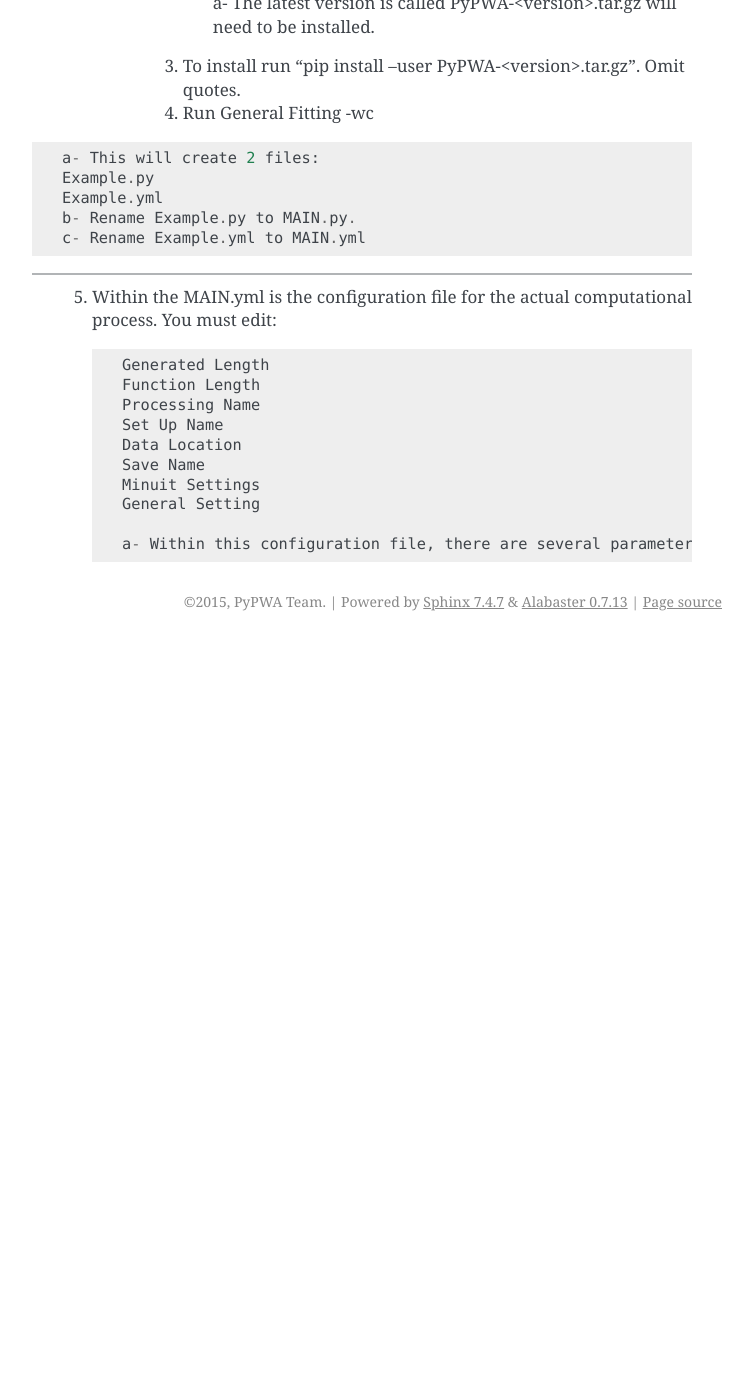
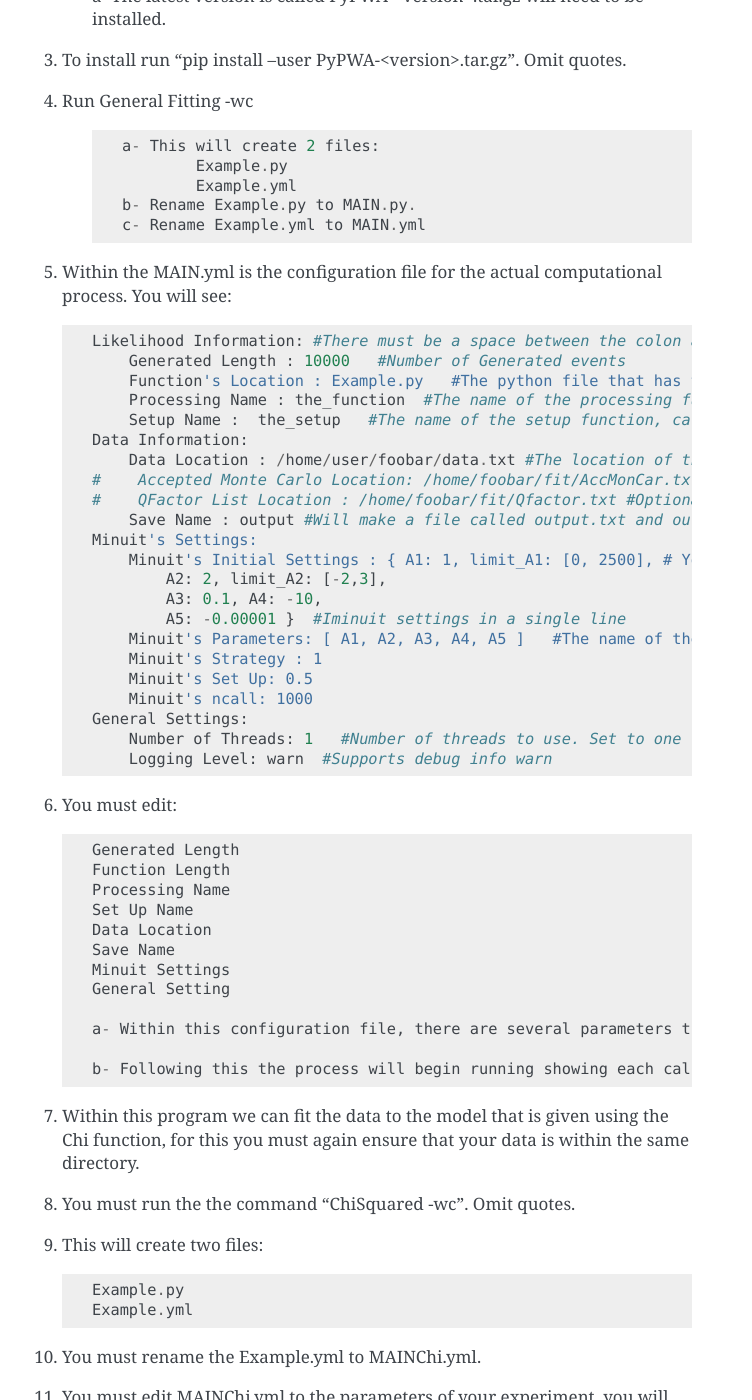
Before and after one commit to JeffersonLab/PyPWA, a Sphinx documentation site: the page built from doc/source/General_Fitting.rst, in a window 1280 px wide and 1400 px high, scrolled down 551 px. Shown: the whole window, without its empty margins (388-1140 px from the left). Built offline with Sphinx 7.4.7, drawn with Linux system fonts in a browser that asks for light colours; formulas are drawn with MathJax 3; before the commit the page ends 1192 px from its top, so only the background shows below that; some of the changed text lies outside the part shown.

Commit message:
Made Corrections to GeneralFitting.rst Tutorial.

```diff
--- a/doc/source/General_Fitting.rst
+++ b/doc/source/General_Fitting.rst
@@ -9,33 +9,121 @@
 
 :Dedication: To my Beautiful Wife Patrice.
 
-	This tutorial is being written to compliment and assist with the use of the General Fitting model through the Computational Computing. This can be used either through a desktop or through the interactive computing farm.
+This tutorial is being written to compliment and assist with the use of the General Fitting model through the Computational Computing. This can be used either through a desktop or through the interactive computing farm.
 
-	1) First create a directory which should be named after the experiment that was completed. (For the purposes of this Tutorial we shall use "MAIN".)
-		a- All data should be located in this directory.
-		b- Ensure that you keep track of where this directory.
-	2) Copy the programs files from the following site: https://github.com/JeffersonLab/PyPWA/releases.
-		a- The latest version is called PyPWA-<version>.tar.gz will need to be installed.
-	3) To install run "pip install --user PyPWA-<version>.tar.gz". Omit quotes.
-	4) Run General Fitting -wc
-::
+1) First create a directory which should be named after the experiment that was completed. (For the purposes of this Tutorial we shall use "MAIN".)
+	a- All data should be located in this directory.
+	b- Ensure that you keep track of where this directory.
+
+2) Copy the programs files from the following site: https://github.com/JeffersonLab/PyPWA/releases.
+
+	a- The latest version is called PyPWA-<version>.tar.gz will need to be installed.
+
+3) To install run "pip install --user PyPWA-<version>.tar.gz". Omit quotes.
+
+4) Run General Fitting -wc
+	::
 
 		a- This will create 2 files:
-		Example.py
-		Example.yml
+			Example.py
+			Example.yml
 		b- Rename Example.py to MAIN.py.
 		c- Rename Example.yml to MAIN.yml
--------------
 
-	5) Within the MAIN.yml is the configuration file for the actual computational process. You must edit::
+5) Within the MAIN.yml is the configuration file for the actual computational process. You will see::
 
-			Generated Length
-			Function Length
-			Processing Name
-			Set Up Name
-			Data Location
-			Save Name
-			Minuit Settings
-			General Setting
+	Likelihood Information: #There must be a space between the colon and the data
+	    Generated Length : 10000   #Number of Generated events
+	    Function's Location : Example.py   #The python file that has the functions in it
+	    Processing Name : the_function  #The name of the processing function
+	    Setup Name :  the_setup   #The name of the setup function, called only once before fitting
+	Data Information:
+	    Data Location : /home/user/foobar/data.txt #The location of the data
+	#    Accepted Monte Carlo Location: /home/foobar/fit/AccMonCar.txt  # Optional, Path to your accepted data
+	#    QFactor List Location : /home/foobar/fit/Qfactor.txt #Optional, The location of the QFactors
+	    Save Name : output #Will make a file called output.txt and output.npy
+	Minuit's Settings:
+	    Minuit's Initial Settings : { A1: 1, limit_A1: [0, 2500], # You can arrange this value however you would like as long as the each line ends in either a "," or a "}"
+	        A2: 2, limit_A2: [-2,3],
+	        A3: 0.1, A4: -10,
+	        A5: -0.00001 }  #Iminuit settings in a single line
+	    Minuit's Parameters: [ A1, A2, A3, A4, A5 ]   #The name of the Parameters passed to Minuit
+	    Minuit's Strategy : 1
+	    Minuit's Set Up: 0.5
+	    Minuit's ncall: 1000
+	General Settings:
+	    Number of Threads: 1   #Number of threads to use. Set to one for debug
+	    Logging Level: warn  #Supports debug info warn
 
-			a- Within this configuration file, there are several parameters that must be set before the program can be run. Several of the 				parameters can be set to be exempt from being run by using the "#" before the desired parameter. This will prevent that parameter 				from being used within the process.
+6) You must edit::
+
+	Generated Length
+	Function Length
+	Processing Name
+	Set Up Name
+	Data Location
+	Save Name
+	Minuit Settings
+	General Setting
+
+	a- Within this configuration file, there are several parameters that must be set before the program can be run. Several of the	parameters can be set to be exempt from being run by using the "#" before the desired parameter. This will prevent that parameter from being used within the process.
+
+	b- Following this the process will begin running showing each calculation. Once completed, the program will create several tables showing the completed computations.
+
+7) Within this program we can fit the data to the model that is given using the Chi function, for this you must again ensure that your data is within the same directory.
+
+8) You must run the the command "ChiSquared -wc". Omit quotes.
+
+9) This will create two files::
+
+	Example.py
+	Example.yml
+
+10) You must rename the Example.yml to MAINChi.yml.
+
+11) You must edit MAINChi.yml to the parameters of your experiment, you will see the following::
+
+	ChiSquared Information: #There must be a space between the colon and the data
+   		Function's Location : Example.py   #The python file that has the functions in it
+    	Processing Name : the_function  #The name of the processing function
+    	Setup Name :  the_setup   #The name of the setup function, called only once before fitting
+	Data Information:
+	    Data Location : /home/user/foobar/data.txt #The location of the data
+	#    QFactor List Location : /home/foobar/fit/Qfactor.txt #Optional, The location of the QFactors
+	    Save Name : output #Will make a file called output.txt and output.npy
+	Minuit's Settings:
+	    Minuit's Initial Settings : { A1: 1, limit_A1: [0, 2500], # You can arrange this value however you would like as long as the each line ends in either a "," or a "}"
+	        A2: 2, limit_A2: [-2,3],
+	        A3: 0.1, A4: -10,
+	        A5: -0.00001 }  #Iminuit settings in a single line
+	    Minuit's Parameters: [ A1, A2, A3, A4, A5 ]   #The name of the Parameters passed to Minuit
+	    Minuit's Strategy : 1
+	    Minuit's Set Up: 0.5
+	    Minuit's ncall: 1000
+	General Settings:
+	    Number of Threads: 1   #Number of threads to use. Set to one for debug
+	    Logging Level: warn  #Supports debug info warn
+
+12 You must edit::
+
+    ChiSquared Information
+    Function's Location
+    Processing Location
+    Data Information
+    Minuit's Initial Settings
+    Minuit's Strategy
+    Minuit's Set Up
+    Minuit's ncall
+    Number of Threads
+	- You must enter your data location via it's absolute path.
+	- The data must be in one of 3 forms::
+		- Comma Seperated Variable Sheet
+		- Tab Seperated Variable Sheet
+		- EVIL
+	- It must be in a text file.
+
+13) Once complete, run the command "GeneralChiSquared MAINChi.yml".
+
+14) This will begin the computations.
+
+15) Once this has completed a set of tables will be created with the computations.
```
